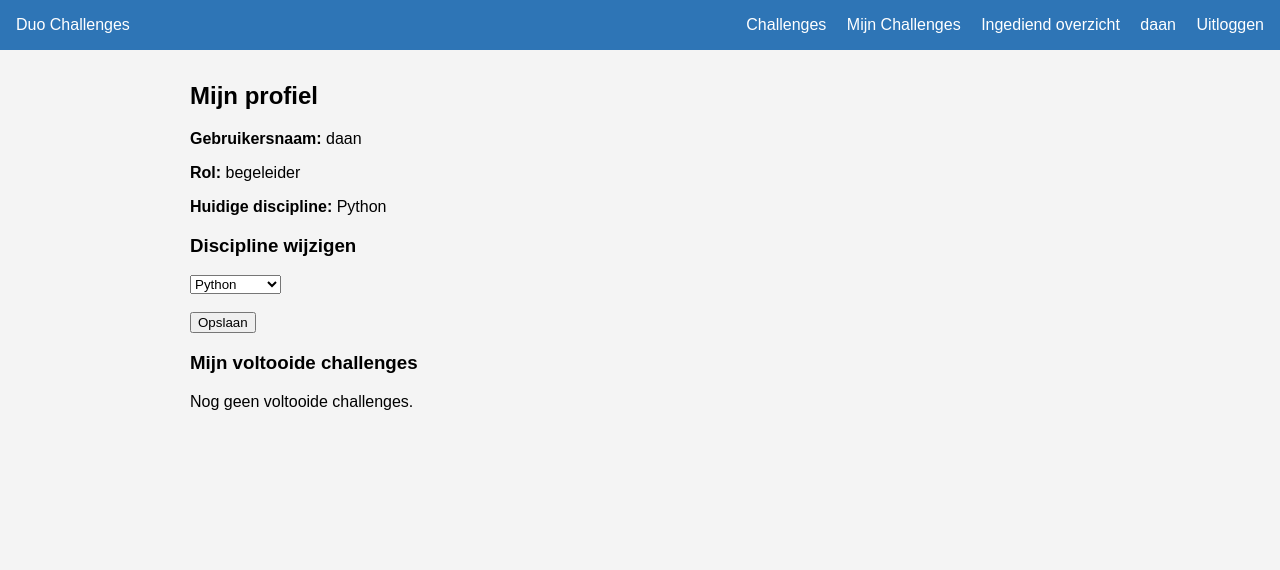
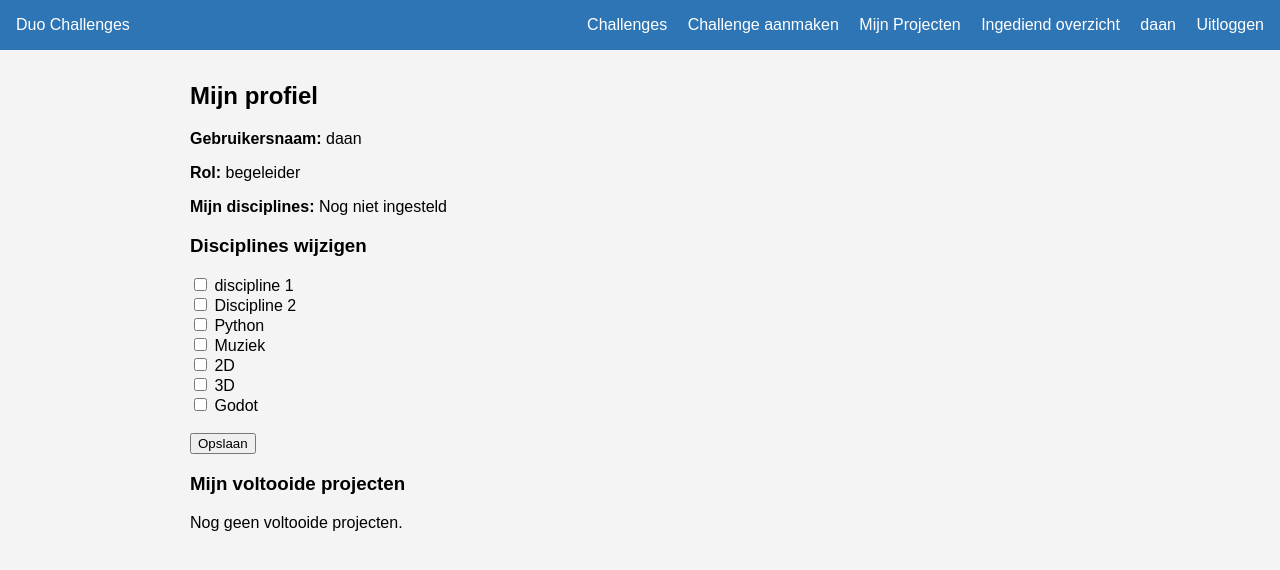
Before and after one commit to daanvanhoeven/Examenproject, a Django app: page /profiel/ in a window 1280 px wide. Shown: the top 570 px of the page. Run offline with Django 5.2, Linux system fonts and the light colour scheme; a user stored in the database is signed in; data comes from the database, SQL or seed files in the repository.

Commit message:
verder gewerkt aan user story's

```diff
--- a/duo_challenges/challenges/models.py
+++ b/duo_challenges/challenges/models.py
@@ -19,12 +19,10 @@ class Profiel(models.Model):
 
     user = models.OneToOneField(User, on_delete=models.CASCADE)
     rol = models.CharField(max_length=20, choices=ROL_KEUZES, default='deelnemer')
-    discipline = models.ForeignKey(
-        Discipline,
-        on_delete=models.SET_NULL,
-        null=True,
-        blank=True
-    )
+    disciplines = models.ManyToManyField(
+    Discipline,
+    blank=True
+)
 
     def __str__(self):
         return f"{self.user.username} ({self.rol})"
@@ -87,3 +85,29 @@ class ChallengeDeelname(models.Model):
 def maak_profiel_aan(sender, instance, created, **kwargs):
     if created:
         Profiel.objects.create(user=instance)
+
+
+
+
+
+class Project(models.Model):
+    challenge = models.ForeignKey(Challenge, on_delete=models.CASCADE)
+    deelnemer = models.ForeignKey(User, on_delete=models.CASCADE, related_name='projecten')
+    partner = models.ForeignKey(User, on_delete=models.SET_NULL, null=True, blank=True, related_name='partner_projecten')
+    github_link = models.URLField()
+    beschrijving = models.TextField(blank=True)
+    status = models.CharField(
+        max_length=20,
+        choices=[
+            ('bezig', 'Bezig'),
+            ('ingediend', 'Ingediend'),
+            ('goedgekeurd', 'Goedgekeurd'),
+            ('afgekeurd', 'Afgekeurd'),
+        ],
+        default='bezig'
+    )
+    feedback = models.TextField(blank=True, null=True)
+    ingediend_op = models.DateTimeField(null=True, blank=True)
+
+    def __str__(self):
+        return f"{self.deelnemer.username} - {self.challenge.titel}"
--- a/duo_challenges/challenges/templates/base.html
+++ b/duo_challenges/challenges/templates/base.html
@@ -16,12 +16,16 @@
     {% if user.is_authenticated %}
         <div>
             <a href="{% url 'challenges_lijst' %}">Challenges</a>
-            <a href="{% url 'mijn_challenges' %}">Mijn Challenges</a>
+            {% if request.user.profiel.rol == 'begeleider' %}
+        <a href="{% url 'challenge_aanmaken' %}">Challenge aanmaken</a>
+            {% endif %}
+                   <a href="{% url 'mijn_projecten' %}">Mijn Projecten</a>
             {% if request.user.profiel.rol == 'begeleider' %}
                 <a href="{% url 'overzicht_ingediend' %}">Ingediend overzicht</a>
             {% endif %}
             <a href="{% url 'profiel' %}">{{ user.username }}</a>
             <a href="{% url 'logout' %}">Uitloggen</a>
+
         </div>
     {% endif %}
 </nav>
--- a/duo_challenges/challenges/templates/challenges_lijst.html
+++ b/duo_challenges/challenges/templates/challenges_lijst.html
@@ -10,8 +10,8 @@
                 <strong>{{ challenge.discipline_een }}</strong> +
                 <strong>{{ challenge.discipline_twee }}</strong>
             </p>
-            <a href="{% url 'deelnemen' challenge.id %}">
-                <button>Doe mee</button>
+            <a href="{% url 'project_aanmaken' challenge.id %}">
+                <button>Project aanmaken</button>
             </a>
         </div>
     {% empty %}
--- a/duo_challenges/challenges/templates/profiel.html
+++ b/duo_challenges/challenges/templates/profiel.html
@@ -3,29 +3,30 @@
     <h2>Mijn profiel</h2>
     <p><strong>Gebruikersnaam:</strong> {{ user.username }}</p>
     <p><strong>Rol:</strong> {{ profiel.rol }}</p>
-    <p><strong>Huidige discipline:</strong>
-        {% if profiel.discipline %}
-            {{ profiel.discipline }}
-        {% else %}
+
+    <p><strong>Mijn disciplines:</strong>
+        {% for d in profiel.disciplines.all %}
+            <span style="background: #2E75B6; color: white; padding: 2px 8px; border-radius: 4px; margin-right: 4px;">{{ d.naam }}</span>
+        {% empty %}
             Nog niet ingesteld
-        {% endif %}
+        {% endfor %}
     </p>
 
-    <h3>Discipline wijzigen</h3>
+    <h3>Disciplines wijzigen</h3>
     <form method="post">
         {% csrf_token %}
-        <select name="discipline">
-            {% for discipline in disciplines %}
-                <option value="{{ discipline.id }}"
-                    {% if profiel.discipline == discipline %}selected{% endif %}>
-                    {{ discipline.naam }}
-                </option>
-            {% endfor %}
-        </select><br><br>
+        {% for discipline in disciplines %}
+            <label>
+                <input type="checkbox" name="disciplines" value="{{ discipline.id }}"
+                    {% if discipline in profiel.disciplines.all %}checked{% endif %}>
+                {{ discipline.naam }}
+            </label><br>
+        {% endfor %}
+        <br>
         <button type="submit">Opslaan</button>
     </form>
 
-    <h3>Mijn voltooide challenges</h3>
+    <h3>Mijn voltooide projecten</h3>
     {% for deelname in profiel.user.challengedeelname_set.all %}
         {% if deelname.status == 'goedgekeurd' %}
             <div style="background: white; padding: 0.8rem; margin-bottom: 0.8rem; border-radius: 8px; border-left: 4px solid green;">
@@ -34,6 +35,6 @@
             </div>
         {% endif %}
     {% empty %}
-        <p>Nog geen voltooide challenges.</p>
+        <p>Nog geen voltooide projecten.</p>
     {% endfor %}
 {% endblock %}
--- a/duo_challenges/challenges/urls.py
+++ b/duo_challenges/challenges/urls.py
@@ -12,7 +12,11 @@ urlpatterns = [
     path('logout/', views.logout_view, name='logout'),
     path('challenge/<int:challenge_id>/deelnemen/', views.deelnemen, name='deelnemen'),
     path('deelname/<int:deelname_id>/indienen/', views.indienen, name='indienen'),
-    path('deelname/<int:deelname_id>/beoordelen/', views.beoordelen, name='beoordelen'),
+    path('project/<int:project_id>/beoordelen/', views.beoordelen, name='beoordelen'),
     path('mijn-challenges/', views.mijn_challenges, name='mijn_challenges'),
     path('overzicht/', views.overzicht_ingediend, name='overzicht_ingediend'),
+    path('challenge/<int:challenge_id>/project/aanmaken/', views.project_aanmaken, name='project_aanmaken'),
+    path('project/<int:project_id>/indienen/', views.project_indienen, name='project_indienen'),
+    path('mijn-projecten/', views.mijn_projecten, name='mijn_projecten'),
+    path('challenge/aanmaken/', views.challenge_aanmaken, name='challenge_aanmaken'),
 ]
--- a/duo_challenges/challenges/views.py
+++ b/duo_challenges/challenges/views.py
@@ -2,7 +2,38 @@ from django.shortcuts import render, redirect, get_object_or_404
 from django.contrib.auth import authenticate, login, logout
 from django.contrib.auth.decorators import login_required
 from django.utils import timezone
-from .models import Challenge, Profiel, ChallengeDeelname, Discipline
+from .models import Challenge, Profiel, ChallengeDeelname, Discipline, Project
+
+
+
+
+
+def zoek_partner(gebruiker, challenge):
+    # Haal de disciplines van de huidige gebruiker op
+    eigen_profiel = Profiel.objects.get(user=gebruiker)
+    eigen_disciplines = eigen_profiel.disciplines.all()
+
+    # Zoek andere projecten bij dezelfde challenge zonder partner
+    andere_projecten = Project.objects.filter(
+        challenge=challenge,
+        partner=None
+    ).exclude(deelnemer=gebruiker)
+
+    # Loop door andere projecten en zoek iemand met een andere discipline
+    for project in andere_projecten:
+        try:
+            ander_profiel = Profiel.objects.get(user=project.deelnemer)
+        except Profiel.DoesNotExist:
+            continue
+
+        andere_disciplines = ander_profiel.disciplines.all()
+
+        # Controleer of er geen overlap is in disciplines
+        overlap = eigen_disciplines.filter(id__in=andere_disciplines).exists()
+        if not overlap:
+            return project.deelnemer
+
+    return None
 
 def login_view(request):
     fout = None
@@ -38,8 +69,8 @@ def profiel(request):
     disciplines = Discipline.objects.all()
 
     if request.method == 'POST':
-        discipline_id = request.POST['discipline']
-        profiel.discipline = get_object_or_404(Discipline, id=discipline_id)
+        gekozen_ids = request.POST.getlist('disciplines')
+        profiel.disciplines.set(gekozen_ids)
         profiel.save()
         return redirect('profiel')
 
@@ -88,8 +119,8 @@ def indienen(request, deelname_id):
 
 
 @login_required(login_url='login')
-def beoordelen(request, deelname_id):
-    deelname = get_object_or_404(ChallengeDeelname, id=deelname_id)
+def beoordelen(request, project_id):
+    project = get_object_or_404(Project, id=project_id)
 
     try:
         profiel = Profiel.objects.get(user=request.user)
@@ -103,13 +134,13 @@ def beoordelen(request, deelname_id):
         beslissing = request.POST['beslissing']
         feedback = request.POST['feedback']
 
-        deelname.status = beslissing
-        deelname.feedback = feedback
-        deelname.save()
+        project.status = beslissing
+        project.feedback = feedback
+        project.save()
 
         return redirect('overzicht_ingediend')
 
-    return render(request, 'beoordelen.html', {'deelname': deelname})
+    return render(request, 'beoordelen.html', {'project': project})
 
 
 @login_required(login_url='login')
@@ -122,5 +153,98 @@ def overzicht_ingediend(request):
     if profiel.rol != 'begeleider':
         return redirect('challenges_lijst')
 
-    deelnames = ChallengeDeelname.objects.filter(status='ingediend')
-    return render(request, 'overzicht_ingediend.html', {'deelnames': deelnames})
+    projecten = Project.objects.filter(status='ingediend')
+    return render(request, 'overzicht_ingediend.html', {'projecten': projecten})
+
+
+
+
+@login_required(login_url='login')
+def project_aanmaken(request, challenge_id):
+    challenge = get_object_or_404(Challenge, id=challenge_id)
+
+    al_project = Project.objects.filter(
+        deelnemer=request.user,
+        challenge=challenge
+    ).exists()
+
+    if al_project:
+        return redirect('mijn_projecten')
+
+    if request.method == 'POST':
+        github_link = request.POST['github_link']
+        beschrijving = request.POST['beschrijving']
+
+        # Zoek automatisch een partner
+        partner = zoek_partner(request.user, challenge)
+
+        # Maak het project aan
+        nieuw_project = Project.objects.create(
+            challenge=challenge,
+            deelnemer=request.user,
+            github_link=github_link,
+            beschrijving=beschrijving,
+            partner=partner,
+            status='bezig'
+        )
+
+        # Koppel ook de partner terug aan dit project
+        if partner:
+            partner_project = Project.objects.filter(
+                deelnemer=partner,
+                challenge=challenge
+            ).first()
+            if partner_project:
+                partner_project.partner = request.user
+                partner_project.save()
+
+        return redirect('mijn_projecten')
+
+    return render(request, 'project_aanmaken.html', {'challenge': challenge})
+
+
+@login_required(login_url='login')
+def project_indienen(request, project_id):
+    project = get_object_or_404(Project, id=project_id, deelnemer=request.user)
+
+    if project.status == 'bezig':
+        project.status = 'ingediend'
+        project.ingediend_op = timezone.now()
+        project.save()
+
+    return redirect('mijn_projecten')
+
+
+@login_required(login_url='login')
+def mijn_projecten(request):
+    projecten = Project.objects.filter(deelnemer=request.user)
+    return render(request, 'mijn_projecten.html', {'projecten': projecten})
+
+@login_required(login_url='login')
+def challenge_aanmaken(request):
+    try:
+        profiel = Profiel.objects.get(user=request.user)
+    except Profiel.DoesNotExist:
+        return redirect('challenges_lijst')
+
+    if profiel.rol != 'begeleider':
+        return redirect('challenges_lijst')
+
+    disciplines = Discipline.objects.all()
+
+    if request.method == 'POST':
+        titel = request.POST['titel']
+        omschrijving = request.POST['omschrijving']
+        discipline_een_id = request.POST['discipline_een']
+        discipline_twee_id = request.POST['discipline_twee']
+
+        Challenge.objects.create(
+            titel=titel,
+            omschrijving=omschrijving,
+            discipline_een=get_object_or_404(Discipline, id=discipline_een_id),
+            discipline_twee=get_object_or_404(Discipline, id=discipline_twee_id),
+            aangemaakt_door=request.user
+        )
+        return redirect('challenges_lijst')
+
+    return render(request, 'challenge_aanmaken.html', {'disciplines': disciplines})
```
Also changed, not shown: duo_challenges/challenges/admin.py (+13 -3 lines), duo_challenges/challenges/templates/beoordelen.html (+5 -4 lines), duo_challenges/challenges/templates/challenge_aanmaken.html (added, +28 -0 lines), duo_challenges/challenges/templates/mijn_projecten.html (added, +33 -0 lines), duo_challenges/challenges/templates/overzicht_ingediend.html (+8 -7 lines), duo_challenges/challenges/templates/project_aanmaken.html (added, +14 -0 lines), duo_challenges/challenges/migrations/0002_remove_profiel_discipline_profiel_disciplines.py (added), duo_challenges/challenges/migrations/0003_project.py (added), duo_challenges/challenges/migrations/0004_project_partner_alter_project_deelnemer.py (added), duo_challenges/db.sqlite3.
